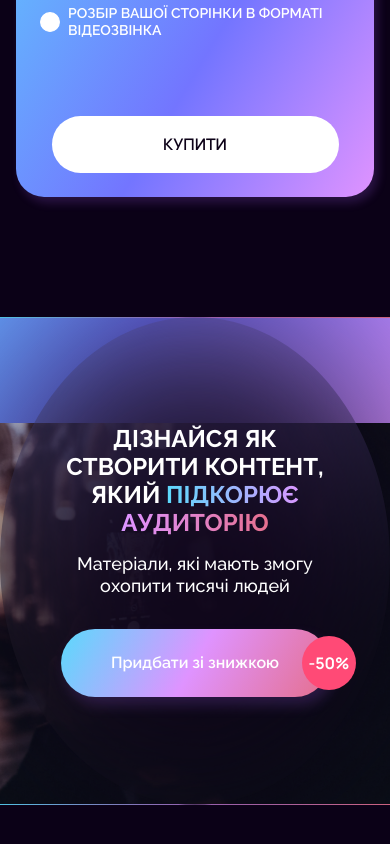
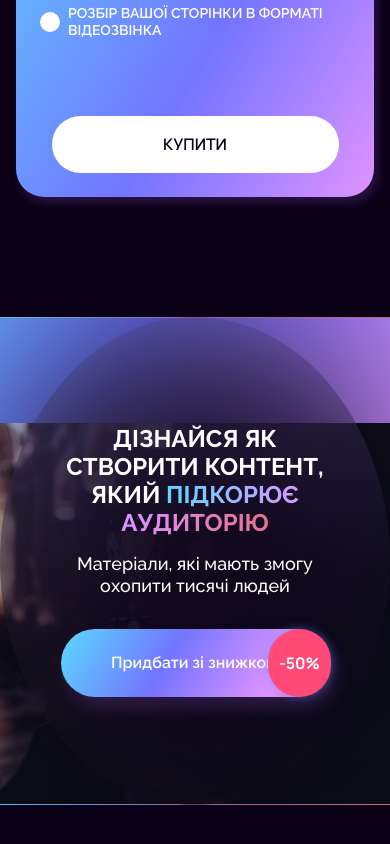
Before and after one commit to Filbertik/video_academ_next, a Next.js app: page /viral-video-course in a window 390 px wide. Shown: the part 2738-3582 px from the top of the page. Built offline with nearby package versions, Linux system fonts and the light colour scheme; a web font is replaced by a local one.

Commit message:
footer cta edit 2

```diff
--- a/src/app/viral-video-course/ViralVideoCoursePage.tsx
+++ b/src/app/viral-video-course/ViralVideoCoursePage.tsx
@@ -495,97 +495,55 @@ export default function ViralVideoCoursePage() {
               </div>
 
               {/* 🔹 Кнопка зі знижкою */}
+              {/* 🔹 Кнопка зі знижкою */}
               <div className="relative mx-auto flex justify-center">
-                <div
-                  className="relative"
-                  style={{
-                    width: '268px',
-                    height: '68px',
-                  }}
-                >
-                  {/* ✅ Десктопна версія */}
-                  <div
-                    className="hidden md:block"
-                    style={{
-                      width: '534px',
-                      height: '74px',
-                    }}
-                  >
+                <div className="relative w-[268px] h-[68px] md:w-[534px] md:h-[74px]">
+                  {/* ✅ Кнопка */}
                   <Button
                     text="Придбати зі знижкою"
-                      text_font_size="text-[18px] sm:text-[20px] md:text-[22px]"
+                    text_font_size="text-[16px] sm:text-[18px] md:text-[22px]"
                     text_font_family="Raleway"
                     text_font_weight="font-semibold"
                     text_line_height="leading-[22px] sm:leading-[24px] md:leading-[26px]"
                     text_color="text-white"
-                      fill_background="linear-gradient(120deg, #5adafc 0%, #df93ff 50%, #e56f8c 100%)"
+                    fill_background="linear-gradient(120deg, #5adafc 0%, #7375ff 40.3%, #df93ff 79.87%, #e56f8c 100%)"
                     border_border_radius="rounded-[36px]"
-                      padding="t=20px,r=90px,b=20px,l=34px"
+                    padding="t=18px,r=60px,b=18px,l=26px"
                     effect_box_shadow="7px 11px 18px #a75df333"
-                      layout_gap="34px"
+                    layout_gap="26px"
                     onClick={handleDiscountPurchase}
                     className="shadow-[7px_11px_18px_#a75df333] w-full h-full"
                   />
 
-                    {/* 🔹 Кружечок -50% */}
+                  {/* 🔹 Кружечок зі знижкою */}
                   {discountPercentage && (
                     <div
-                        className="absolute flex items-center justify-center text-white font-bold rounded-full bg-[#ff4a76]"
+                      className="absolute flex items-center justify-center text-white font-bold rounded-full bg-[#ff4a77]"
                       style={{
-                          width: '64px',
-                          height: '64px',
+                        width: '63px',
+                        height: '68px',
                         top: '50%',
-                          right: '-32px',
+                        right: '-2px',
                         transform: 'translateY(-50%)',
-                          fontSize: '18px',
+                        fontSize: '16px',
+                        boxShadow: '0 0 10px rgba(90, 140, 255, 0.5)',
                       }}
                     >
                       {discountPercentage}
                     </div>
                   )}
-                  </div>
 
-                  {/* ✅ Мобільна версія */}
-                  <div
-                    className="block md:hidden"
-                    style={{
-                      width: '268px',
-                      height: '68px',
-                    }}
-                  >
-                    <Button
-                      text="Придбати зі знижкою"
-                      text_font_size="text-[16px] sm:text-[18px]"
-                      text_font_family="Raleway"
-                      text_font_weight="font-semibold"
-                      text_line_height="leading-[22px]"
-                      text_color="text-white"
-                      fill_background="linear-gradient(120deg, #5adafc 0%, #df93ff 50%, #e56f8c 100%)"
-                      border_border_radius="rounded-[36px]"
-                      padding="t=18px,r=60px,b=18px,l=26px"
-                      effect_box_shadow="5px 8px 14px #a75df333"
-                      layout_gap="26px"
-                      onClick={handleDiscountPurchase}
-                      className="shadow-[5px_8px_14px_#a75df333] w-full h-full"
-                    />
-
-                    {/* 🔹 Кружечок -50% для мобілки */}
-                    {discountPercentage && (
-                      <div
-                        className="absolute flex items-center justify-center text-white font-bold rounded-full bg-[#ff4a76]"
-                        style={{
-                          width: '54px',
-                          height: '54px',
-                          top: '50%',
-                          right: '-27px',
-                          transform: 'translateY(-50%)',
-                          fontSize: '16px',
-                        }}
-                      >
-                        {discountPercentage}
-                      </div>
-                    )}
-                  </div>
+                  {/* 🔹 Десктопна адаптація (збільшені розміри) */}
+                  <style jsx>{`
+                    @media (min-width: 768px) {
+                      div.relative > div.absolute {
+                        width: 74px !important;
+                        height: 74px !important;
+                        right: -1px !important;
+                        font-size: 18px !important;
+                      }
+                    }
+                  `}</style>
                 </div>
               </div>
 
```
Lines whose indentation alone changed are shown as unchanged.
